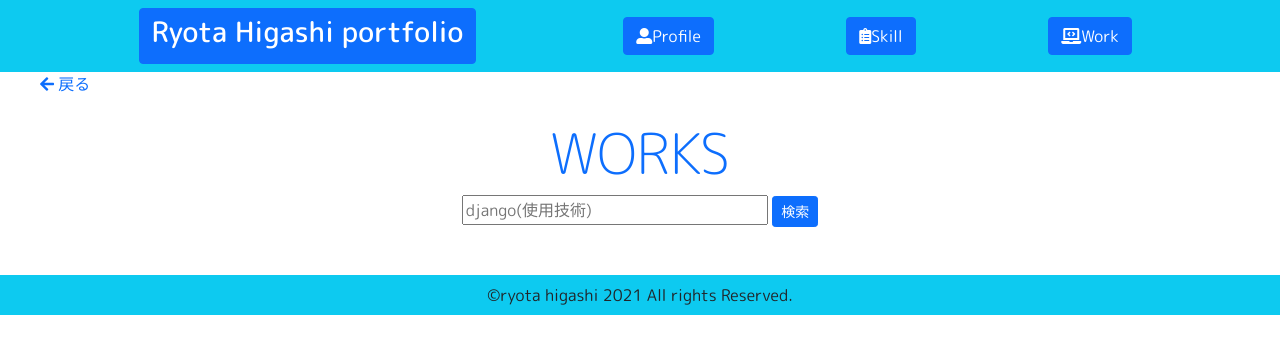
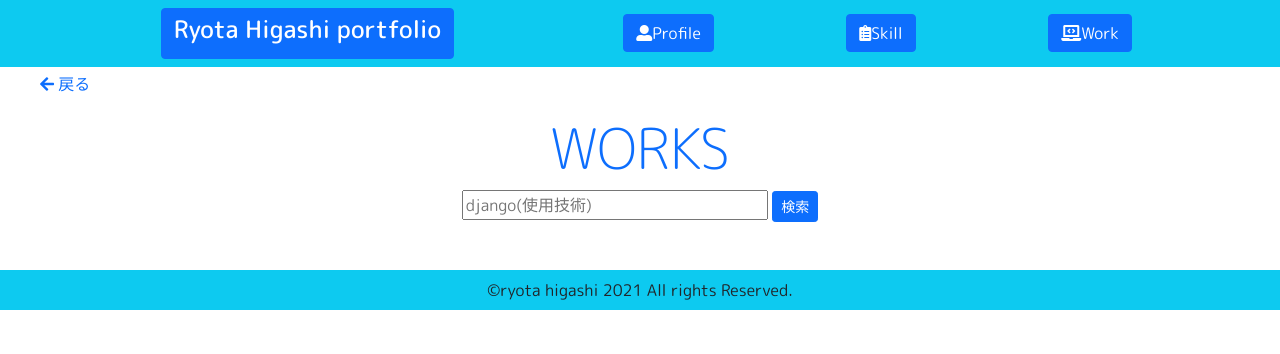
Before and after one commit to RYOTA-EAST/portfolio, a Django app: page /works in a window 1280 px wide. Shown: the top 354 px of the page. Run offline with Django 3.2, Linux system fonts and the light colour scheme; data that the repository does not hold is empty; some libraries are stand-ins or nearby versions.

Commit message:
headerレスポンシブ修正

```diff
--- a/templates/base.html
+++ b/templates/base.html
@@ -17,8 +17,8 @@
   <header class="sticky-top bg-info">
     <div class="container">
       <div class="row">
-        <div class="col-5 text-center my-2">
-          <a href="/" class="btn btn-primary"><h3 lass="display-4 font-weight-bold text-danger">Ryota Higashi portfolio</h4></a>
+        <div class="col-xl-5 text-center my-2">
+          <a href="/" class="btn btn-primary"><h4 lass="display-4 font-weight-bold text-danger">Ryota Higashi portfolio</h4></a>
         </div>
         <div class="col d-flex justify-content-around align-items-center">
           <a class="btn btn-primary" href="#profile"><i class="fas fa-user-alt"></i>Profile</a>
```
